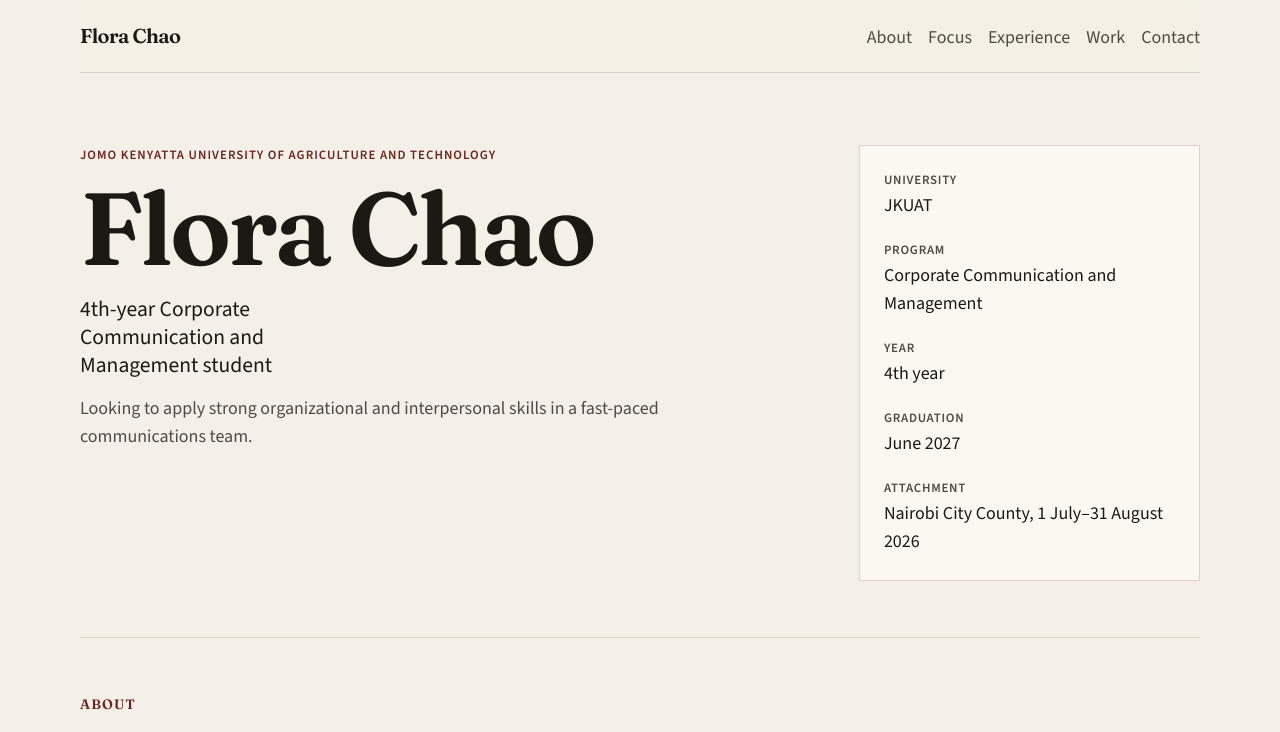
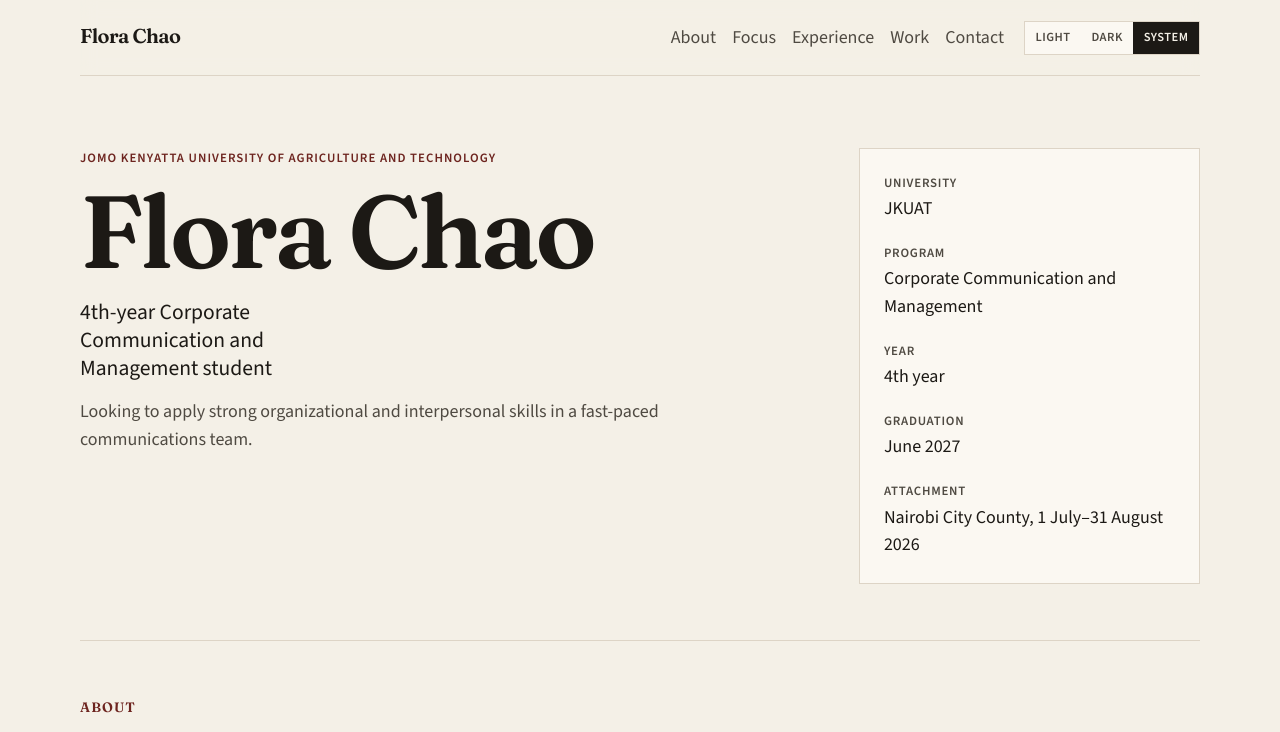
Before and after one commit to gracemashudi3-sys/Chao-portfolio-, a plain HTML site: page index.html in a window 1280 px wide. Shown: the top 732 px of the page. Drawn offline with nearby package versions, Linux system fonts and the light colour scheme.

Commit message:
feat: add light, dark, and system theme
Remember the choice in the browser and follow the system setting until one is picked.

Co-authored-by: Cursor <cursoragent@cursor.com>

```diff
--- a/index.html
+++ b/index.html
@@ -9,6 +9,20 @@
       content="Flora Chao is a 4th-year Corporate Communication student at JKUAT. She completed a public communication attachment at Nairobi City County from 1 July to 31 August 2026."
     />
     <link rel="icon" href="favicon.svg" type="image/svg+xml" />
+    <script>
+      (function () {
+        var choice = "system";
+        try {
+          var saved = localStorage.getItem("flora-theme");
+          if (saved === "light" || saved === "dark" || saved === "system") {
+            choice = saved;
+          }
+        } catch (error) {
+          choice = "system";
+        }
+        document.documentElement.setAttribute("data-theme", choice);
+      })();
+    </script>
     <link rel="preconnect" href="https://fonts.googleapis.com" />
     <link rel="preconnect" href="https://fonts.gstatic.com" crossorigin />
     <link
@@ -21,6 +35,7 @@
     <a class="skip" href="#content">Skip to content</a>
     <header class="site-header">
       <a class="wordmark" href="#content">Flora Chao</a>
+      <div class="header-tools">
         <nav aria-label="Page">
           <ul>
             <li><a href="#about">About</a></li>
@@ -30,6 +45,12 @@
             <li><a href="#contact">Contact</a></li>
           </ul>
         </nav>
+        <div class="theme" role="group" aria-label="Theme">
+          <button type="button" data-choice="light" aria-pressed="false">Light</button>
+          <button type="button" data-choice="dark" aria-pressed="false">Dark</button>
+          <button type="button" data-choice="system" aria-pressed="false">System</button>
+        </div>
+      </div>
     </header>
 
     <main id="content">
@@ -156,5 +177,37 @@
       <p>Flora Chao</p>
       <p>JKUAT · Expected graduation June 2027</p>
     </footer>
+    <script>
+      (function () {
+        var group = document.querySelector(".theme");
+        if (!group) return;
+
+        function paint() {
+          var choice = document.documentElement.getAttribute("data-theme") || "system";
+          group.querySelectorAll("button").forEach(function (button) {
+            button.setAttribute(
+              "aria-pressed",
+              button.getAttribute("data-choice") === choice ? "true" : "false"
+            );
+          });
+        }
+
+        group.addEventListener("click", function (event) {
+          var button = event.target.closest("button");
+          if (!button || !group.contains(button)) return;
+          var choice = button.getAttribute("data-choice");
+          if (choice !== "light" && choice !== "dark" && choice !== "system") return;
+          document.documentElement.setAttribute("data-theme", choice);
+          try {
+            localStorage.setItem("flora-theme", choice);
+          } catch (error) {
+            /* The choice still applies for this visit. */
+          }
+          paint();
+        });
+
+        paint();
+      })();
+    </script>
   </body>
 </html>
--- a/styles.css
+++ b/styles.css
@@ -1,4 +1,6 @@
-:root {
+:root,
+html[data-theme="light"],
+html[data-theme="system"] {
   --paper: #f4f0e7;
   --ink: #1c1915;
   --muted: #4f4a42;
@@ -6,8 +8,36 @@
   --accent: #6d241f;
   --surface: #fbf8f2;
   --placeholder: #6b3e1c;
+  color-scheme: light;
   --measure: 68ch;
   --wrap: 70rem;
+}
+
+html[data-theme="dark"] {
+  --paper: #1a1714;
+  --ink: #f4f0e7;
+  --muted: #c9c0b4;
+  --line: #3d362e;
+  --accent: #e7b4ae;
+  --surface: #241f1b;
+  --placeholder: #e0b089;
+  color-scheme: dark;
+}
+
+html[data-theme="system"] {
+  color-scheme: light dark;
+}
+
+@media (prefers-color-scheme: dark) {
+  html[data-theme="system"] {
+    --paper: #1a1714;
+    --ink: #f4f0e7;
+    --muted: #c9c0b4;
+    --line: #3d362e;
+    --accent: #e7b4ae;
+    --surface: #241f1b;
+    --placeholder: #e0b089;
+  }
 }
 
 *,
@@ -88,6 +118,38 @@ a {
 .wordmark {
   font-size: 1.25rem;
   text-decoration: none;
+}
+
+.header-tools {
+  display: flex;
+  flex-wrap: wrap;
+  align-items: center;
+  justify-content: flex-end;
+  gap: 0.75rem 1.25rem;
+}
+
+.theme {
+  display: inline-flex;
+  border: 1px solid var(--line);
+  background: var(--surface);
+}
+
+.theme button {
+  font: inherit;
+  font-size: 0.78rem;
+  font-weight: 600;
+  letter-spacing: 0.04em;
+  text-transform: uppercase;
+  color: var(--muted);
+  background: transparent;
+  border: 0;
+  padding: 0.4rem 0.65rem;
+  cursor: pointer;
+}
+
+.theme button[aria-pressed="true"] {
+  background: var(--ink);
+  color: var(--paper);
 }
 
 .site-header nav ul {
@@ -319,8 +381,9 @@ h2 {
     display: block;
   }
 
-  .site-header nav {
+  .header-tools {
     margin-top: 0.75rem;
+    justify-content: flex-start;
   }
 
   .facts {
```
Lines whose indentation alone changed are shown as unchanged.
